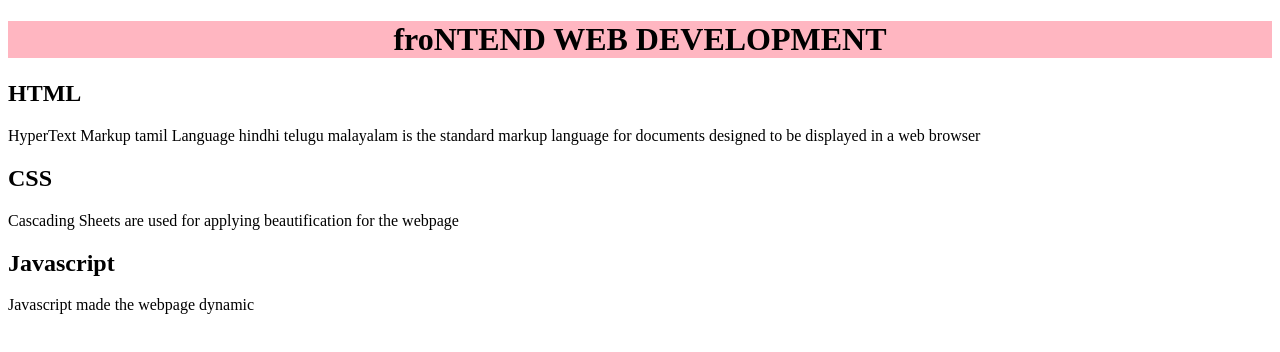
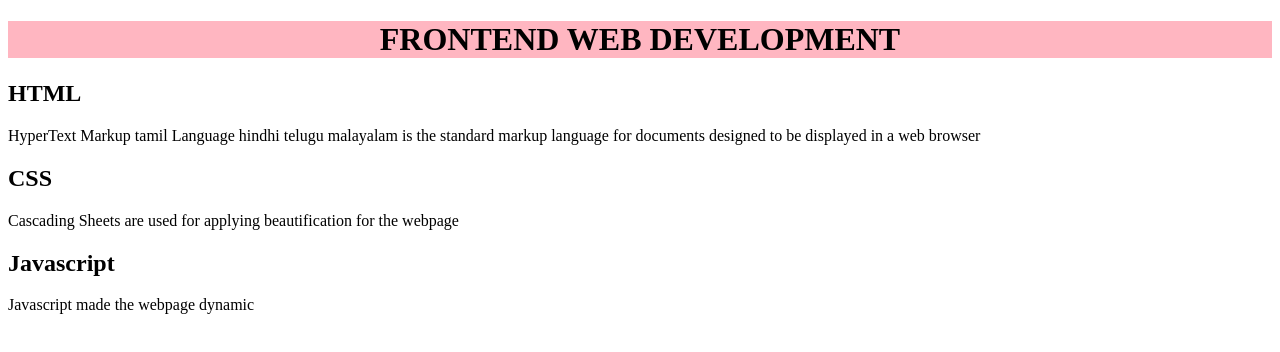
Before and after one commit to DadiAparna/progress-1, a plain HTML site: page index.html in a window 1280 px wide. Drawn offline with Linux system fonts and the light colour scheme.

Commit message:
Update index.html

```diff
--- a/index.html
+++ b/index.html
@@ -11,7 +11,7 @@
 <body>
 
     <h1 style="background-color: lightpink ; box-sizing: border-box; text-align: center;">
-        froNTEND WEB DEVELOPMENT </h1>
+        FRONTEND WEB DEVELOPMENT </h1>
     <meta name="viewport" content="width = device-width">
 
     <h2>HTML</h2>
```
